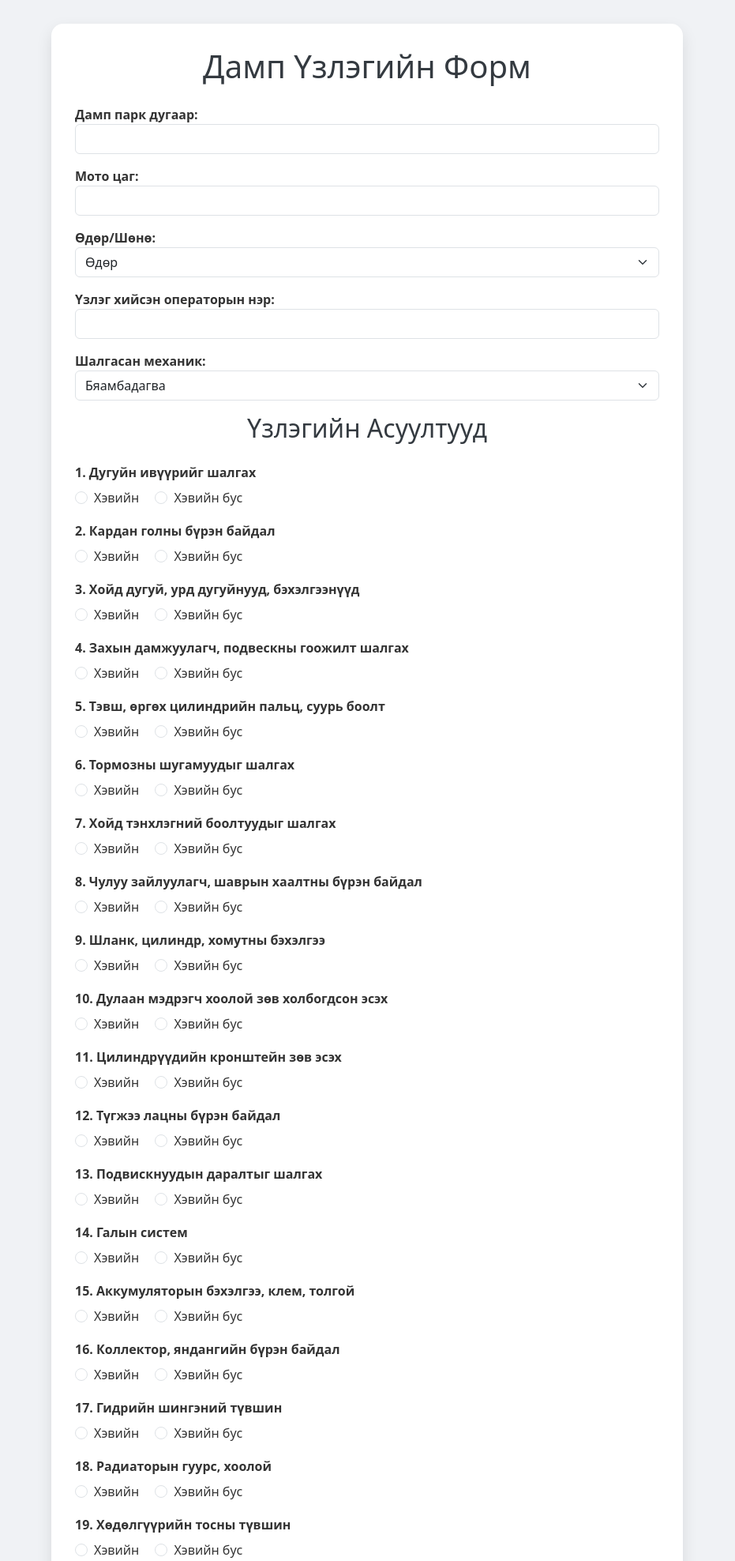
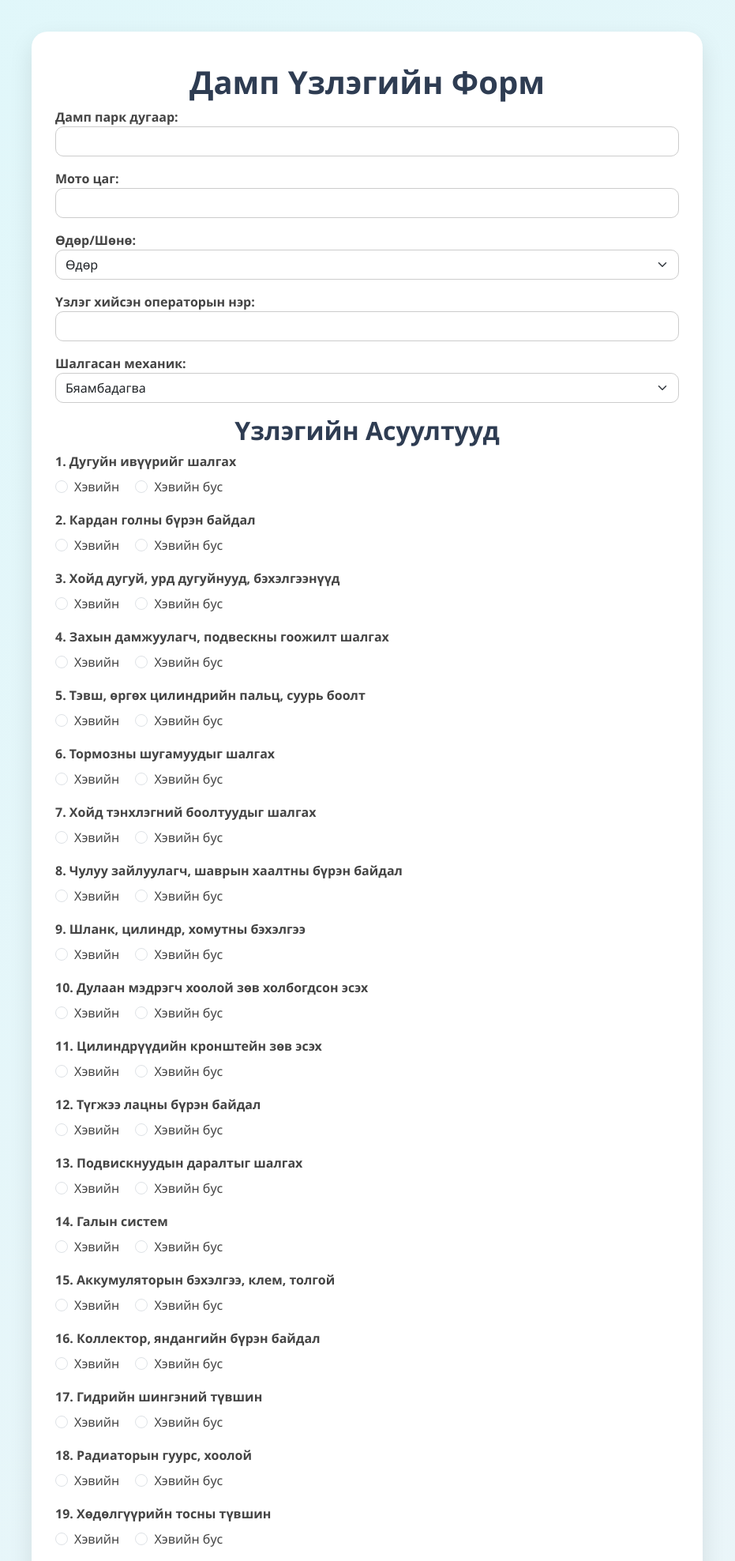
Before and after one commit to Munkhochir69/myproject, a Flask app: page / in a window 1280 px wide. Shown: the top 1976 px of the page at 79% size, without its empty margins (175-1106 px from the left). Run offline with Flask 3, Linux system fonts and the light colour scheme.

Commit message:
form.html

```diff
--- a/templates/form.html
+++ b/templates/form.html
@@ -9,28 +9,42 @@
     />
     <style>
       body {
-        background-color: #f0f2f5;
+        background: linear-gradient(135deg, #e0f7fa, #f0f4f8);
+        font-family: 'Segoe UI', sans-serif;
       }
       .form-container {
-        max-width: 800px;
-        margin: 30px auto;
-        background: #fff;
-        padding: 30px;
-        border-radius: 15px;
-        box-shadow: 0px 8px 20px rgba(0, 0, 0, 0.1);
+        max-width: 850px;
+        margin: 40px auto;
+        background: #ffffff;
+        padding: 40px 30px;
+        border-radius: 20px;
+        box-shadow: 0px 12px 30px rgba(0, 0, 0, 0.1);
+      }
+      h1, h2 {
+        text-align: center;
+        color: #2e3c52;
+        font-weight: bold;
       }
       label {
-        font-weight: bold;
-        color: #333;
+        font-weight: 600;
+        color: #444;
       }
-      h1,
-      h2 {
-        text-align: center;
-        margin-bottom: 25px;
-        color: #343a40;
+      input[type="text"],
+      select,
+      textarea {
+        border-radius: 10px !important;
+        border: 1px solid #ccc !important;
+        box-shadow: none !important;
+        transition: 0.3s;
+      }
+      input[type="text"]:focus,
+      select:focus,
+      textarea:focus {
+        border-color: #1976d2 !important;
+        box-shadow: 0 0 0 4px rgba(25, 118, 210, 0.2) !important;
       }
       input[type="file"] {
-        border: 2px dashed #6c757d;
+        border: 2px dashed #90a4ae;
         background-color: #f8f9fa;
         padding: 15px;
         border-radius: 10px;
@@ -181,16 +176,11 @@
       function previewImage(event) {
         const input = event.target;
         const preview = document.getElementById("preview");
-
         if (input.files && input.files[0]) {
           const reader = new FileReader();
           reader.onload = function (e) {
             preview.src = e.target.result;
             preview.style.display = "block";
-            preview.style.opacity = 0;
-            setTimeout(() => {
-              preview.style.opacity = 1;
-            }, 100);
           };
           reader.readAsDataURL(input.files[0]);
         }
```
Also changed, not shown: other parts of templates/form.html (+27 -46 lines).
